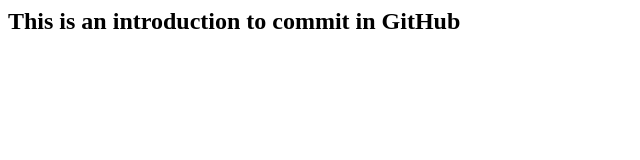
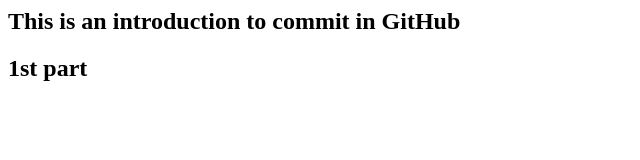
Before and after one commit to bebaile/helloWorld, a plain HTML site: page index.html in a window 1280 px wide. Shown: the full height of the page, 0-640 px from the left. Drawn offline with Linux system fonts and the light colour scheme.

Commit message:
adding an <h2>
adding an <h2> within <body>

```diff
--- a/index.html
+++ b/index.html
@@ -12,6 +12,7 @@
   <main>
     <section class="intro">
       <h1> This is an introduction to commit in GitHub</h1>
+      <h2> 1st part</h2>
     </section>
     <section class="main">
     </section>
```
